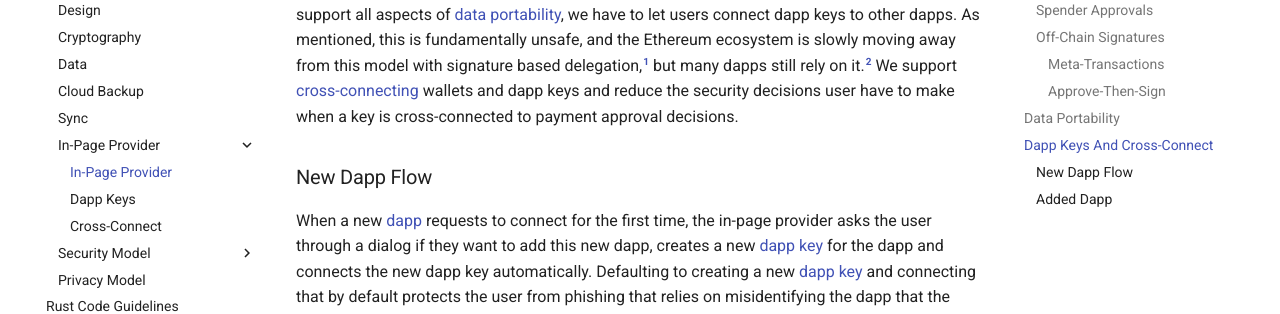
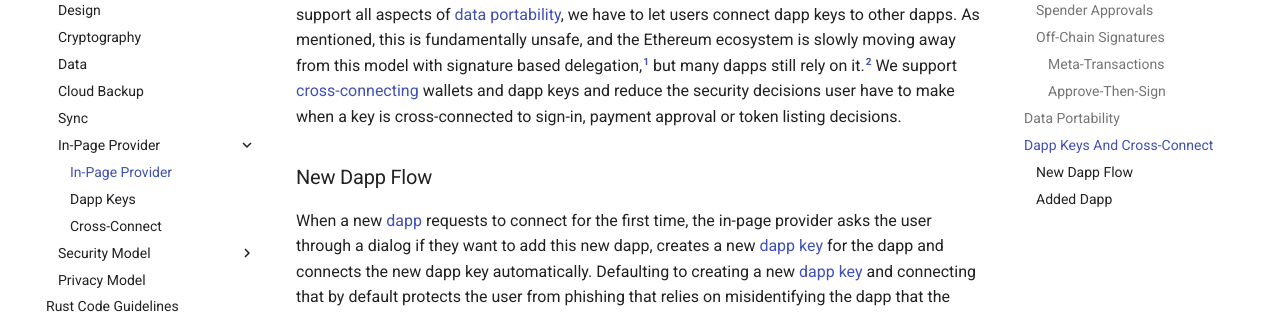
Before and after one commit to sealvault/sealvault, an MkDocs documentation site: the page built from website/src/dev-docs/design/in-page-provider.md, in a window 1280 px wide and 1400 px high, scrolled down 2300 px. Shown: the part 179-493 px from the top of the window. Built offline with MkDocs 1.6.1 and Material for MkDocs 9.7.7, drawn with Linux system fonts in a browser that asks for light colours; comment, search, counter and statistics services are not loaded.

Commit message:
Fix typos

```diff
--- a/website/src/dev-docs/design/in-page-provider.md
+++ b/website/src/dev-docs/design/in-page-provider.md
@@ -114,8 +114,8 @@ dapps.  As mentioned, this is fundamentally unsafe, and the Ethereum ecosystem
 is slowly moving away from this model with signature based delegation,[^10] but
 many dapps still rely on it.[^15] We support
 [cross-connecting](./cross-connect.md) wallets and dapp keys and reduce the
-security decisions user have to make when a key is cross-connected to payment
-approval decisions.
+security decisions user have to make when a key is cross-connected to sign-in,
+payment approval or token listing decisions.
 
 ### New Dapp Flow
 
```
Also changed, not shown: other parts of website/src/dev-docs/design/in-page-provider.md (+2 -2 lines), website/src/blog/posts/web3.md (+1 -1 lines), website/src/dev-docs/design/attack-tree.md (+3 -3 lines), website/src/dev-docs/design/data.md (+1 -1 lines), website/src/dev-docs/rust.md (+1 -1 lines).
